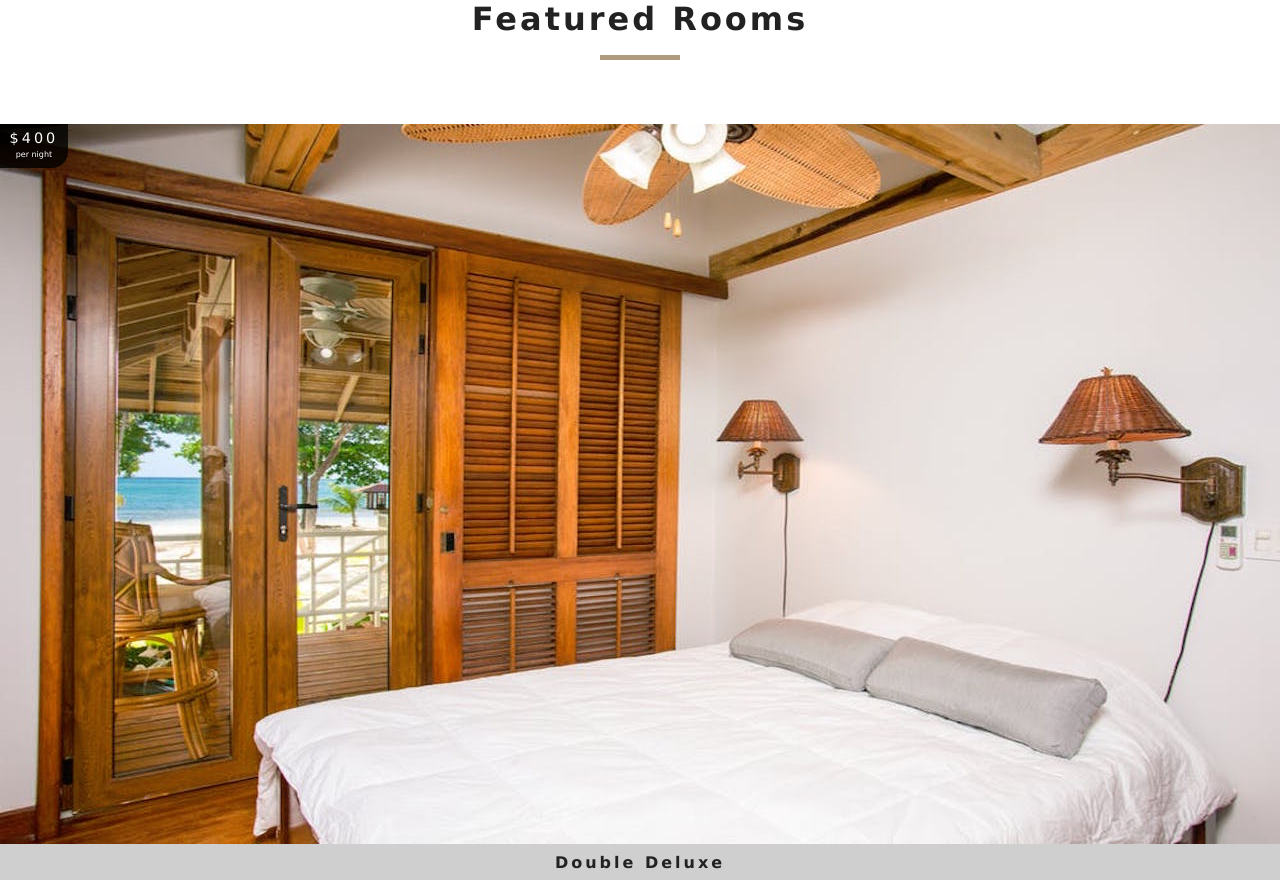
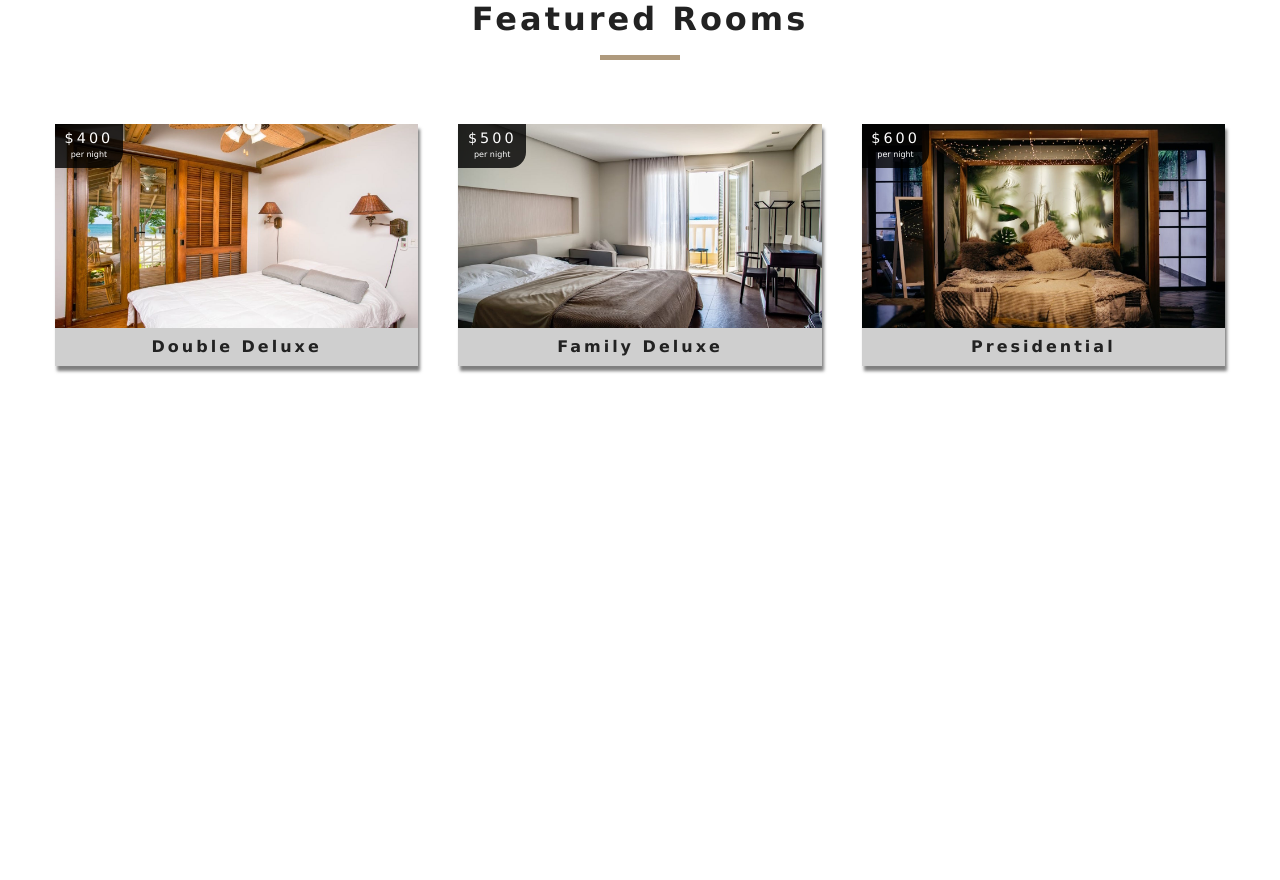
Before and after one commit to thomasgilmore/beach-resort, a React (Create React App) app: page / in a window 1280 px wide. Shown: the part 1360-2240 px from the top of the page. After the commit the page ends 1806 px from the top, so only its background shows below. Built offline with nearby package versions, Linux system fonts and the light colour scheme.

Commit message:
fixed typo of className

```diff
--- a/src/components/FeaturedRooms.js
+++ b/src/components/FeaturedRooms.js
@@ -15,7 +15,7 @@ export default class FeaturedRooms extends Component {
         return (
             <section className="featured-rooms">
                 <Title title="featured rooms" />
-                <div className="featured-rroms-center">
+                <div className="featured-rooms-center">
                 {loading?<Loading />:rooms}
                 </div>
             </section>
```
